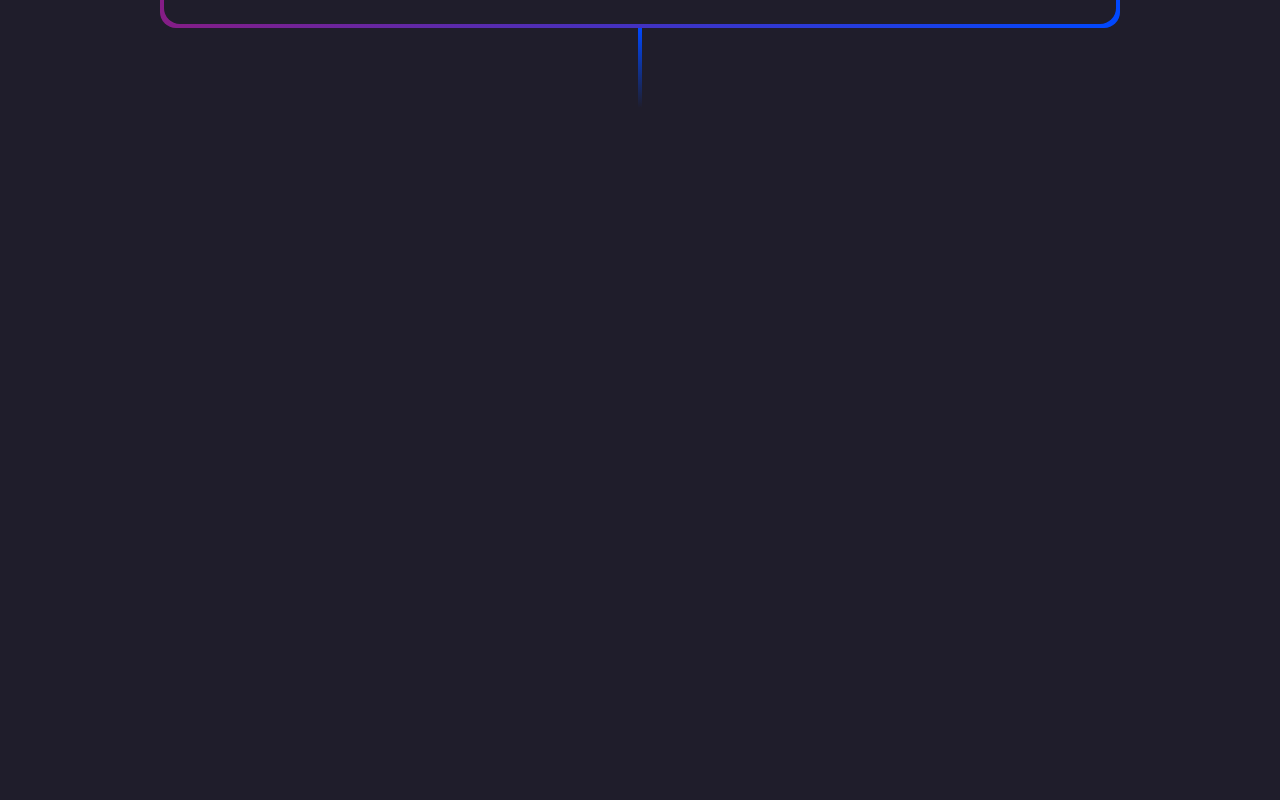
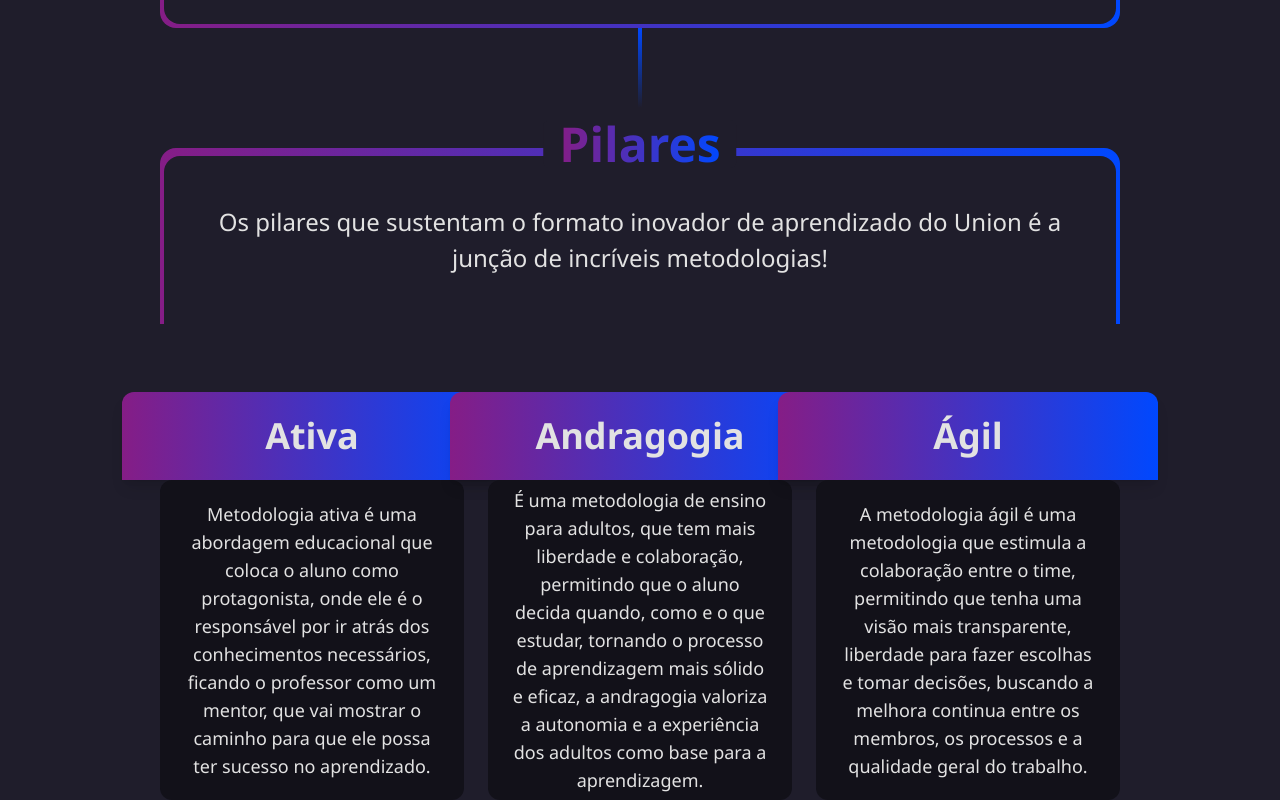
Before and after one commit to adrianemaciel/desafio-union-developers, a Next.js app: page / in a window 1280 px wide. Shown: the part 1740-2540 px from the top of the page. Before the commit the page ends 1848 px from the top, so only its background shows below. Built offline with nearby package versions, Linux system fonts and the light colour scheme.

Commit message:
feat: add Pilares section with PilarCard component to showcase educational methodologies

```diff
--- a/src/app/page.tsx
+++ b/src/app/page.tsx
@@ -1,15 +1,17 @@
 import Header from "@/components/Header";
 import Hero from "@/sections/Hero";
 import About from "@/sections/About";
+import Pilares from "@/sections/Pilares";
 import "@/styles/globals.css";
 
 export default function Home() {
   return (
     <>
       <Header />
-      <main>
+      <main className="max-w-[1920px] mx-auto">
         <Hero />
         <About />
+        <Pilares />
       </main>
     </>
   );
--- /dev/null
+++ b/src/components/PilarCard.tsx
@@ -0,0 +1,39 @@
+const PilarCard = () => {
+  return (
+    <div className="mt-20">
+      <div className="grid grid-cols-1 md:grid-cols-3 gap-6">
+        {[
+          {
+            title: "Ativa",
+            text: "Metodologia ativa é uma abordagem educacional que coloca o aluno como protagonista, onde ele é o responsável por ir atrás dos conhecimentos necessários, ficando o professor como um mentor, que vai mostrar o caminho para que ele possa ter sucesso no aprendizado.",
+          },
+          {
+            title: "Andragogia",
+            text: "É uma metodologia de ensino para adultos, que tem mais liberdade e colaboração, permitindo que o aluno decida quando, como e o que estudar, tornando o processo de aprendizagem mais sólido e eficaz, a andragogia valoriza a autonomia e a experiência dos adultos como base para a aprendizagem.",
+          },
+          {
+            title: "Ágil",
+            text: "A metodologia ágil é uma metodologia que estimula a colaboração entre o time, permitindo que tenha uma visão mais transparente, liberdade para fazer escolhas e tomar decisões, buscando a melhora continua entre os membros, os processos e a qualidade geral do trabalho.",
+          },
+        ].map((pilar, index) => (
+          <div
+            key={index}
+            className="flex flex-col items-center h-96 justify-center"
+          >
+            <div className="w-[380px] h-[128px] bg-gradient-to-r from-gradient-from to-gradient-to p-6  rounded-t-xl shadow-lg">
+              <h3 className="text-4xl font-bold text-secondary">
+                {pilar.title}
+              </h3>
+            </div>
+
+            <div className="bg-primary p-6 min-h-[320px] flex items-center justify-center rounded-xl">
+              <p className="text-secondary text-lg leading-7">{pilar.text}</p>
+            </div>
+          </div>
+        ))}
+      </div>
+    </div>
+  );
+};
+
+export default PilarCard;
--- /dev/null
+++ b/src/sections/Pilares.tsx
@@ -0,0 +1,29 @@
+import PilarCard from "@/components/PilarCard";
+
+const Pilares = () => {
+  return (
+    <section className="max-w-[1920px] mx-auto lg:px-40 text-center relative">
+      <div className="relative mt-10 rounded-t-2xl bg-gradient-to-r from-gradient-from to-gradient-to p-1 ">
+        <div>
+          <div className="p-6 rounded-t-2xl transform translate-x-0 translate-y-1 bg-background">
+            <div className="absolute -top-9 left-1/2 -translate-x-1/2 bg-background px-4 rounded-md">
+              <h2 className="text-5xl font-semibold bg-gradient-to-r from-gradient-from to-gradient-to bg-clip-text text-transparent">
+                Pilares
+              </h2>
+            </div>
+            <div className="p-6">
+              <p className="text-secondary text-2xl leading-9">
+                Os pilares que sustentam o formato inovador de aprendizado do
+                Union é a junção de incríveis metodologias!
+              </p>
+            </div>
+          </div>
+        </div>
+      </div>
+
+      <PilarCard />
+    </section>
+  );
+};
+
+export default Pilares;
```
